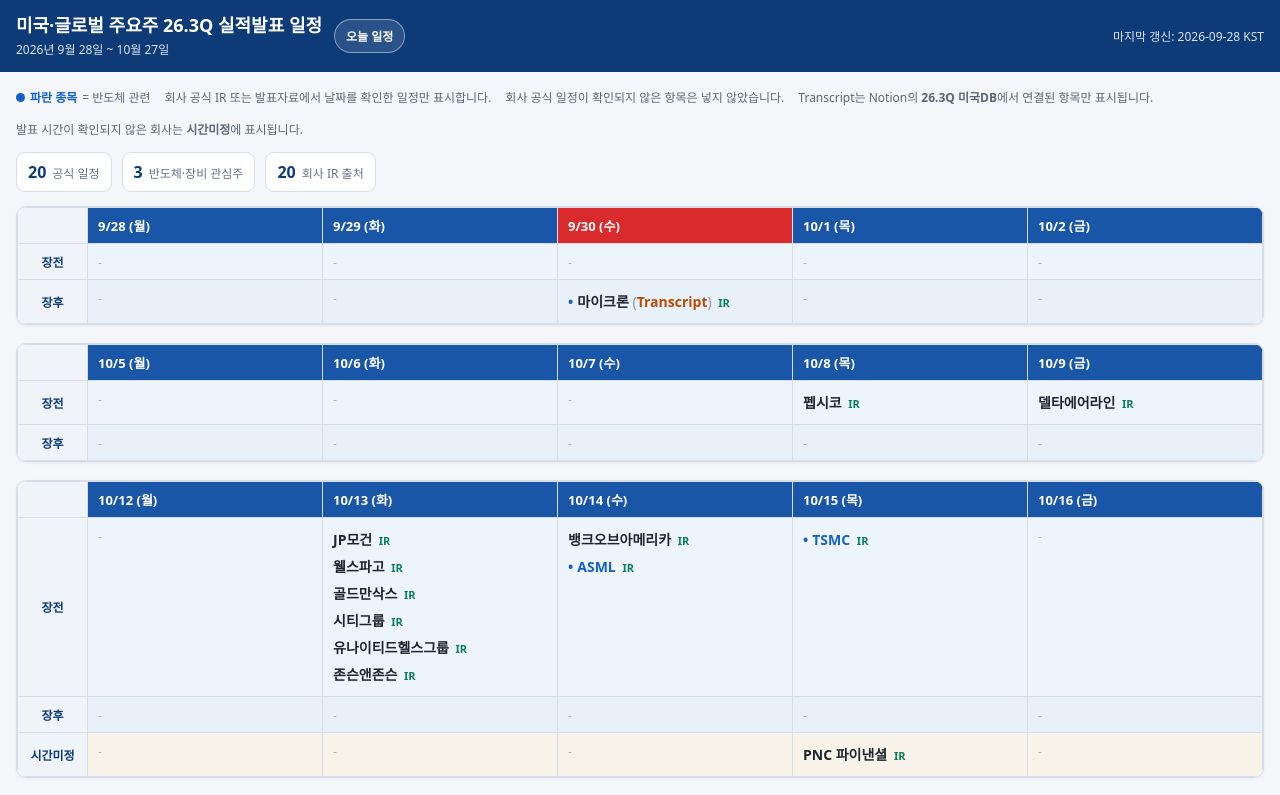
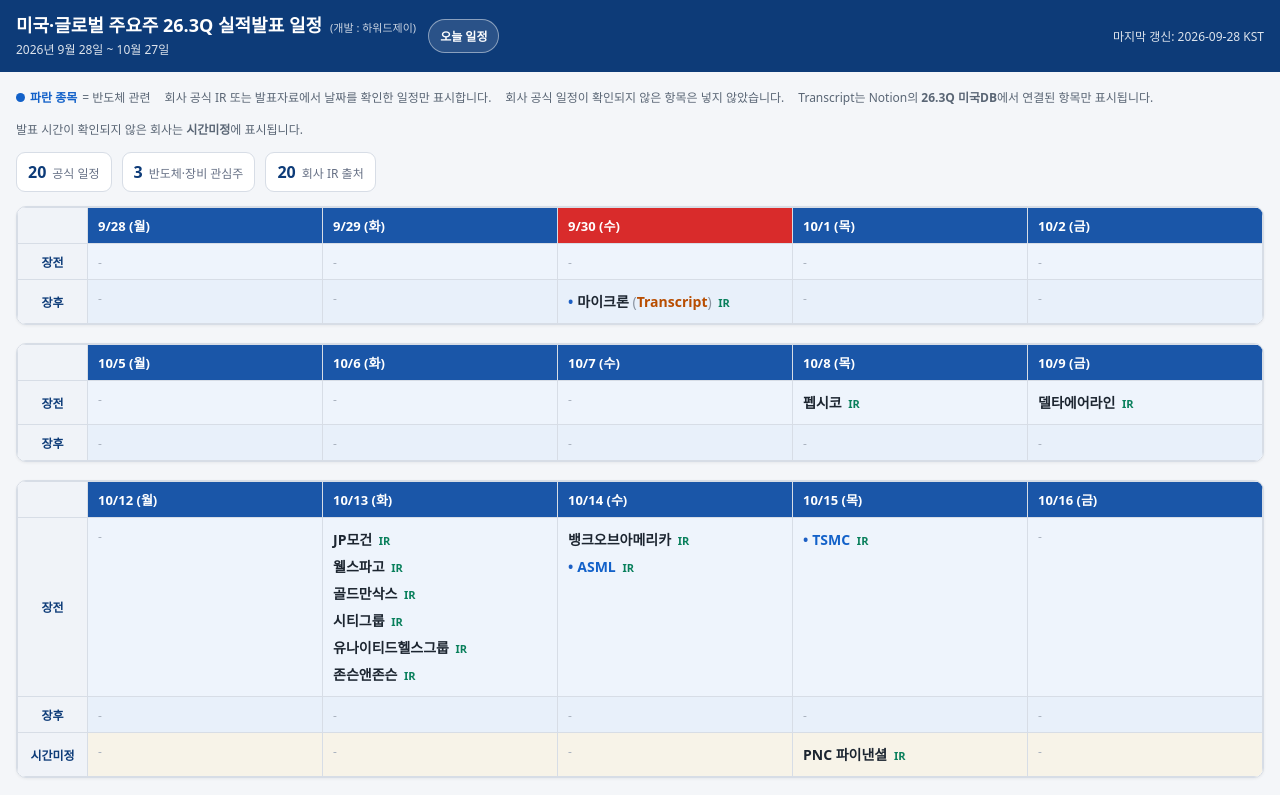
Before and after one commit to kjysss2/US263Q, a plain HTML site: page index.html in a window 1280 px wide. Shown: the top 795 px of the page. Drawn offline with Linux system fonts and the light colour scheme.

Commit message:
사이트 제목에 개발자 표기 추가

```diff
--- a/index.html
+++ b/index.html
@@ -51,6 +51,20 @@
   }
 
   .header-title{min-width:0}
+
+  .title-line{
+    display:flex;
+    align-items:baseline;
+    gap:8px;
+    flex-wrap:wrap;
+  }
+
+  .developer-credit{
+    font-size:11px;
+    font-weight:500;
+    color:rgba(255,255,255,.78);
+    white-space:nowrap;
+  }
 
   header h1{
     margin:0;
@@ -310,6 +324,7 @@
 
     .header-title{flex:1 1 210px}
     header h1{font-size:17px}
+    .developer-credit{font-size:10px}
 
     header .sub{
       font-size:11px;
@@ -511,7 +526,10 @@
 
 <header>
   <div class="header-title">
-    <h1 id="title">실적발표 캘린더</h1>
+    <div class="title-line">
+      <h1 id="title">실적발표 캘린더</h1>
+      <span class="developer-credit">(개발 : 하워드제이)</span>
+    </div>
     <span class="sub" id="rangeLabel"></span>
   </div>
   <button type="button" id="todayButton">오늘 일정</button>
```
